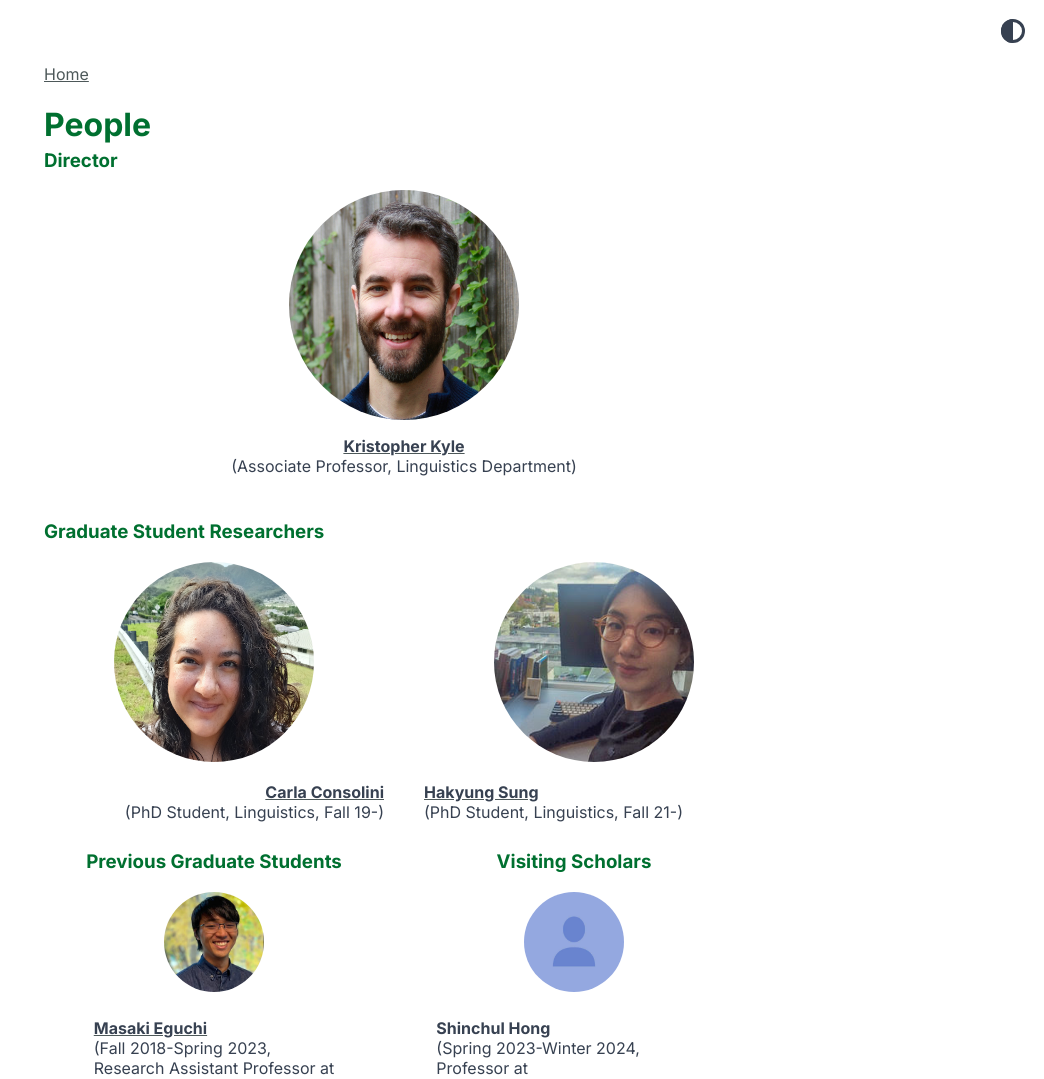
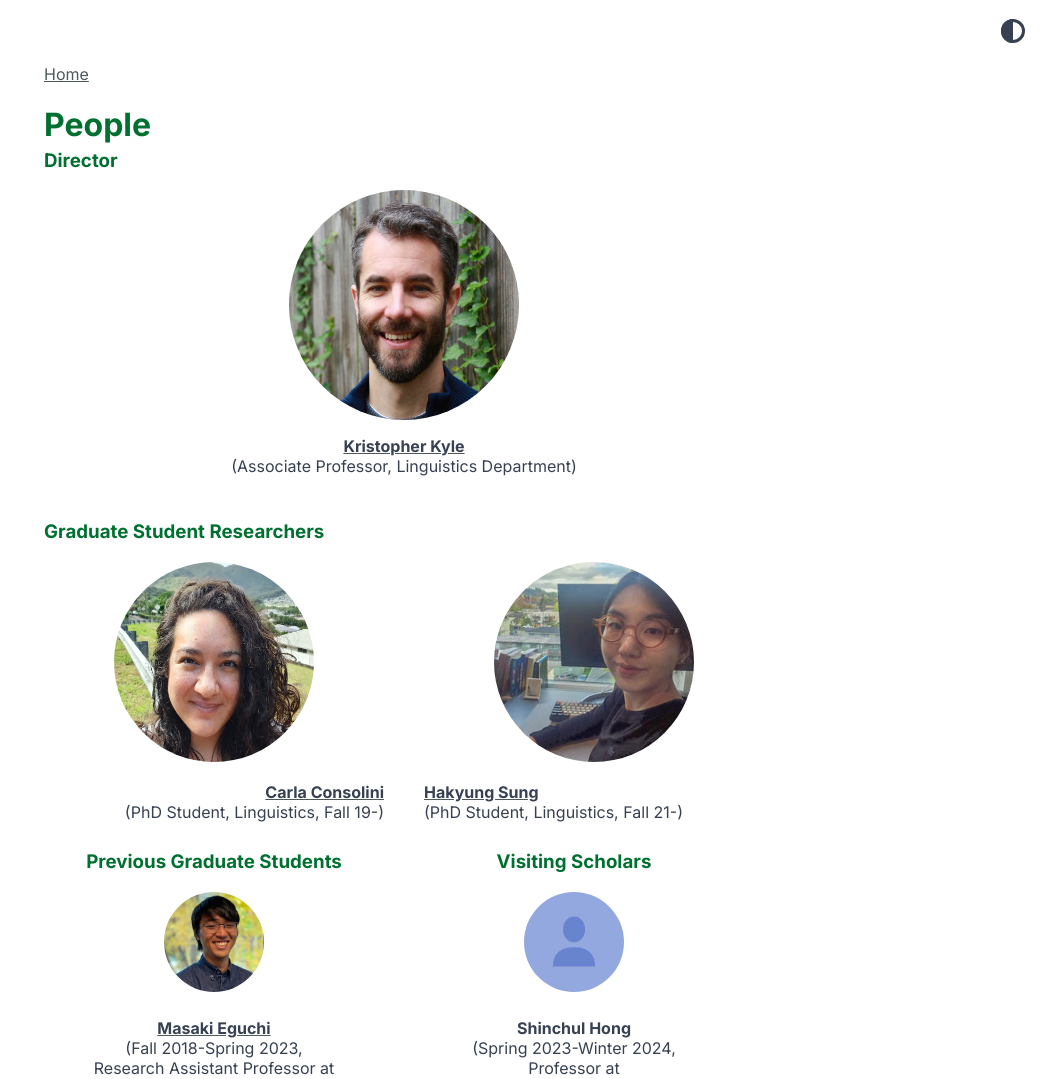
Before and after one commit to LCR-ADS-Lab/LCR-ADS-Home, a Jekyll site: the page built from docs/People.md, in a window 1280 px wide. Shown: the top 1079 px of the page, without its empty margins (236-1280 px from the left). Built offline with Jekyll 4.4.1, drawn with Linux system fonts in a browser that asks for light colours.

Commit message:
Update People.md

```diff
--- a/docs/People.md
+++ b/docs/People.md
@@ -50,7 +50,7 @@ title: People
       <div style="height: 100px; width: 100px; overflow: hidden; border-radius: 50%; margin-bottom: 10px;">
         <img src="images/masaki_2023-edit.jpg" style="height: 100%;">
       </div>
-      <p style="text-align: left;">
+      <p style="text-align: center;">
         <a href="https://masakieguchi.weebly.com/" target="_blank"><strong>Masaki Eguchi</strong></a><br>
         (Fall 2018-Spring 2023,<br>
         Research Assistant Professor at<br>
@@ -65,7 +65,7 @@ title: People
       <div style="height: 100px; width: 100px; overflow: hidden; border-radius: 50%; margin-bottom: 10px;">
         <img src="images/basic.png" style="height: 100%;">
       </div>
-      <p style="text-align: left;">
+      <p style="text-align: center;">
         <strong>Shinchul Hong</strong><br>
         (Spring 2023-Winter 2024,<br>
         Professor at<br>
```
